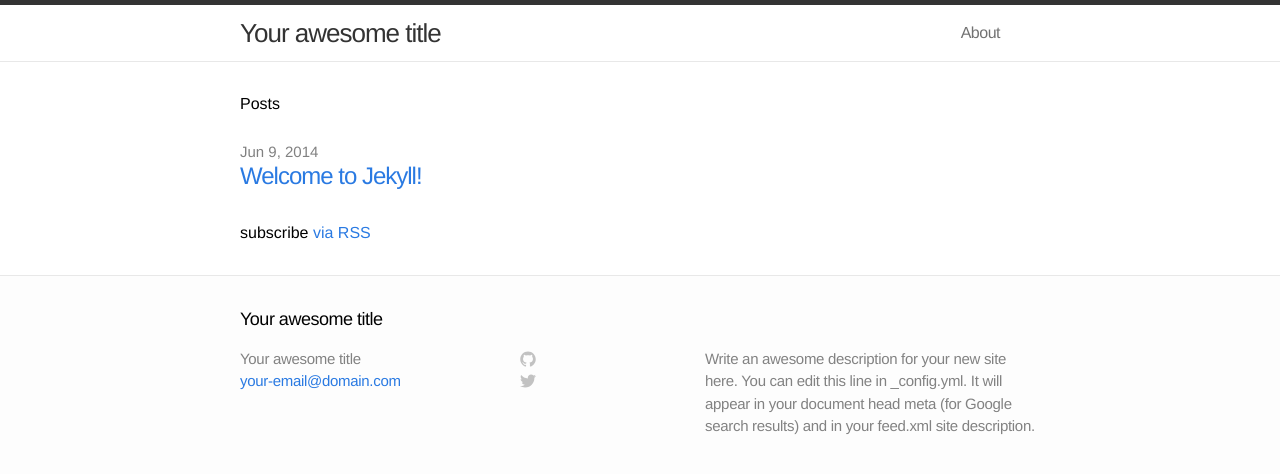
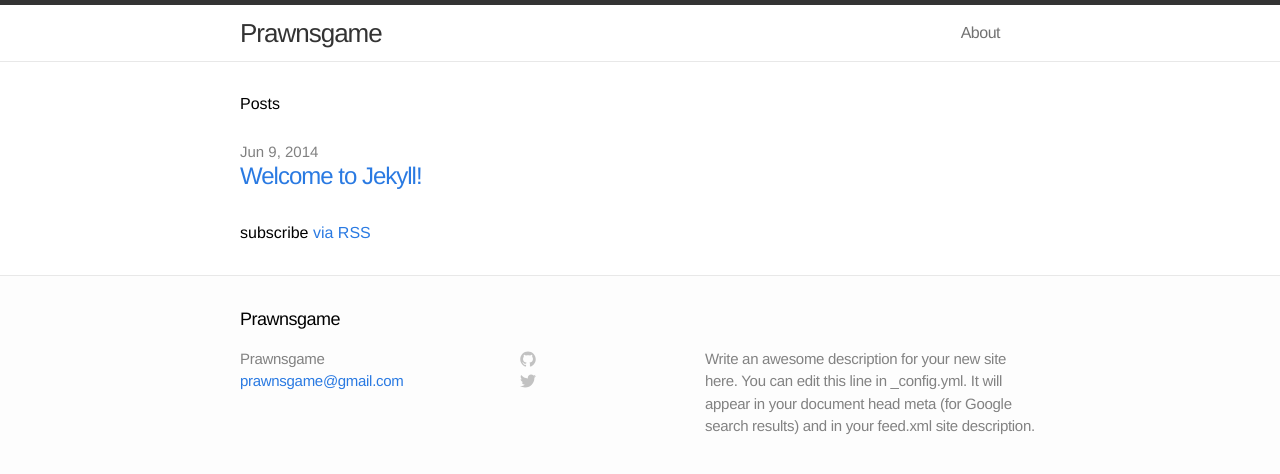
Before and after one commit to prawnsgamers/prawnsgamers.github.io, a Jekyll site: the page built from index.html, in a window 1280 px wide. Shown: the top 474 px of the page. Built offline with Jekyll 4.4.1, drawn with Linux system fonts in a browser that asks for light colours.

Commit message:
Updated _config.yml

```diff
--- a/_config.yml
+++ b/_config.yml
@@ -1,9 +1,9 @@
 # Site settings
-title: Your awesome title
-email: your-email@domain.com
+title: Prawnsgame
+email: prawnsgame@gmail.com
 description: "Write an awesome description for your new site here. You can edit this line in _config.yml. It will appear in your document head meta (for Google search results) and in your feed.xml site description."
 baseurl: ""
-url: "http://yourdomain.com"
+url: "http://prawnsgame.org.uk"
 
 # Build settings
 markdown: kramdown
```
